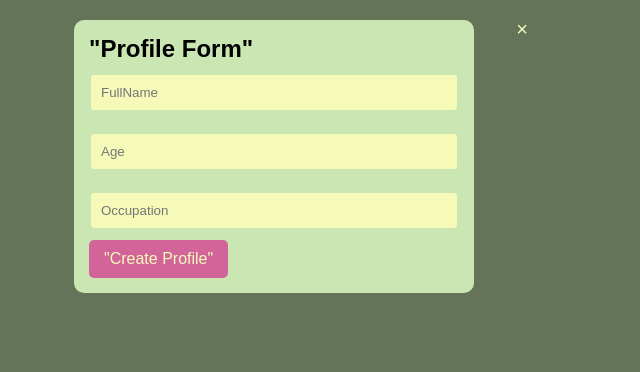
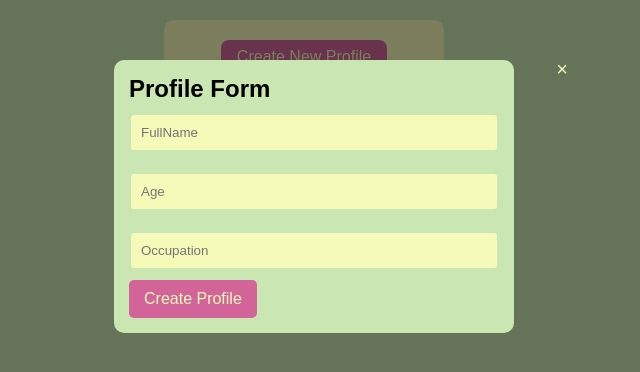
Before and after one commit to fresher2coder/mru-java-fsd, a React (Vite) app in the folder front_end/react/react_basics/: page / in a window 1280 px wide. Both pictures are taken after a click on the button "Create New Profile". Shown: the top 372 px of the page, without its empty margins (336-976 px from the left). Built offline with nearby package versions, Linux system fonts and the light colour scheme.

Commit message:
Revert "react basics: form handling curd without updated"
This reverts commit c00ad332530ecfea71398abda754674bba135b78.

```diff
--- a/front_end/react/react_basics/src/App.css
+++ b/front_end/react/react_basics/src/App.css
@@ -332,31 +332,8 @@ table td {
 }
 
 /* modal-sytle  */
-/* Modal overlay */
-.ReactModal__Overlay {
-  background-color: rgba(0, 0, 0, 0.5) !important;
-}
-
-/* Modal content */
-.ReactModal__Content {
-  background: transparent !important;
-  border: none !important;
-  width: 90% !important;
-  max-width: 500px !important;
-  margin: auto !important;
-  padding: 20px !important;
-  transition: all 0.3s ease !important;
-  position: relative !important;
-  overflow-x: hidden !important;
-}
-
-/* Close button */
-.modal-close-button {
-  position: absolute;
-  top: 10px;
-  right: 10px;
-  background: transparent;
-  border: none;
-  font-size: 20px;
-  cursor: pointer;
-}
+/* .modal {
+  content: {
+    background-color: "transparent";
+  },
+} */
--- a/front_end/react/react_basics/src/components/formHandling/ListCard.jsx
+++ b/front_end/react/react_basics/src/components/formHandling/ListCard.jsx
@@ -2,8 +2,8 @@
 import React from "react";
 
 function ListCard(props) {
-  const { fullname, age, occupation, id } = props.data;
-  const { onDelete } = props;
+  const { fullname, age, occupation } = props.data;
+  const { onDelete, onEdit } = props;
   return (
     <>
       <section className="card">
@@ -12,15 +12,12 @@ function ListCard(props) {
         <p>Age: {age}</p>
         <p>Occupation: {occupation}</p>
         <section className="btns">
-          <button
-            className="btn"
-            onClick={() => {
-              onDelete(id);
-            }}
-          >
+          <button className="btn" onClick={onDelete}>
             Delete
           </button>
-          <button className="btn">Edit</button>
+          <button className="btn" onClick={onEdit}>
+            Edit
+          </button>
         </section>
       </section>
     </>
--- a/front_end/react/react_basics/src/components/formHandling/Profile.jsx
+++ b/front_end/react/react_basics/src/components/formHandling/Profile.jsx
@@ -12,6 +12,17 @@ function Profile() {
   const [isModalOpen, setModalOpen] = useState(false);
 
   const addProfile = (newProfile) => {
+    // Check if a profile with the same fullname already exists
+    const isDuplicate = profiles.some(
+      (profile) =>
+        profile.fullname.toLowerCase() === newProfile.fullname.toLowerCase()
+    );
+
+    if (isDuplicate) {
+      alert("A profile with this fullname already exists!");
+      return; // Exit without adding the profile
+    }
+
     // If not a duplicate, add the new profile
     newProfile.id = generateId();
     setProfiles((profiles) => [...profiles, newProfile]);
@@ -22,7 +33,20 @@ function Profile() {
     setProfiles((profiles) => profiles.filter((profile) => profile.id !== id));
   };
 
-  const updateProfile = () => {};
+  const updateProfile = (updatedProfile) => {
+    setProfiles((profiles) =>
+      profiles.map((profile) =>
+        profile.id === updatedProfile.id ? updatedProfile : profile
+      )
+    );
+    setEditingProfile(null);
+    setModalOpen(false);
+  };
+
+  const openEditModal = (profile) => {
+    setEditingProfile(profile);
+    setModalOpen(true);
+  };
 
   return (
     <>
@@ -33,24 +57,51 @@ function Profile() {
       <ReactModal
         isOpen={isModalOpen}
         onRequestClose={() => setModalOpen(false)}
-        className="ReactModal__Content ReactModal__Overlay"
+        style={{
+          overlay: {
+            backgroundColor: "rgba(0, 0, 0, 0.5)",
+          },
+          content: {
+            background: "transparent",
+            border: "none",
+            width: "90%", // Responsive width
+            maxWidth: "500px", // Max width for large screens
+            margin: "auto",
+            padding: "20px",
+            transition: "all 0.3s ease", // Smooth transition
+            position: "relative",
+            overflowX: "hidden", // Prevent horizontal overflow
+          },
+        }}
       >
         <button
-          className="modal-close-button"
+          style={{
+            position: "absolute",
+            top: "10px",
+            right: "10px",
+            background: "transparent",
+            border: "none",
+            fontSize: "20px",
+            cursor: "pointer",
+          }}
           onClick={() => setModalOpen(false)}
         >
           &times; {/* Close button (X) */}
         </button>
-        <ProfileForm addProfile={addProfile} />
+        <ProfileForm
+          addProfile={editingProfile ? updateProfile : addProfile}
+          initialData={editingProfile || {}}
+          isEditing={Boolean(editingProfile)}
+        />
       </ReactModal>
 
       <section className="profile-card">
         {profiles.map((profile) => (
           <ListCard
             key={profile.id}
-            id={profile.id}
             data={profile}
-            onDelete={deleteProfile}
+            onDelete={() => deleteProfile(profile.id)}
+            onEdit={() => openEditModal(profile)}
           />
         ))}
       </section>
--- a/front_end/react/react_basics/src/components/formHandling/ProfileForm.jsx
+++ b/front_end/react/react_basics/src/components/formHandling/ProfileForm.jsx
@@ -1,12 +1,23 @@
 import React, { useState, useEffect } from "react";
 
 function ProfileForm(props) {
-  const { addProfile } = props;
+  const { addProfile, initialData = {}, isEditing = false } = props;
   const [formData, setFormData] = useState({
     fullname: "",
     age: "",
     occupation: "",
   });
+  const [errors, setErrors] = useState({
+    fullname: "",
+    age: "",
+    occupation: "",
+  });
+
+  useEffect(() => {
+    if (isEditing) {
+      setFormData(initialData);
+    }
+  }, [initialData, isEditing]);
 
   const handleChange = (event) => {
     setFormData((prevData) => ({
@@ -15,17 +26,49 @@ function ProfileForm(props) {
     }));
   };
 
+  const validateForm = () => {
+    let valid = true;
+    let validationErrors = { fullname: "", age: "", occupation: "" };
+
+    // Fullname validation: Only alphabets and a single space allowed
+    const fullnameRegex = /^[A-Za-z]+(?: [A-Za-z]+)*$/;
+    if (!fullnameRegex.test(formData.fullname)) {
+      validationErrors.fullname =
+        "Fullname should only contain alphabets and a single space between words.";
+      valid = false;
+    }
+
+    // Occupation validation: Only alphabets and a single space allowed
+    const occupationRegex = /^[A-Za-z]+(?: [A-Za-z]+)*$/;
+    if (!occupationRegex.test(formData.occupation)) {
+      validationErrors.occupation =
+        "Occupation should only contain alphabets and a single space between words.";
+      valid = false;
+    }
+
+    // Age validation: Age greater than 18
+    if (formData.age <= 18 || isNaN(formData.age) || formData.age === "") {
+      validationErrors.age = "Age should be greater than 18.";
+      valid = false;
+    }
+
+    setErrors(validationErrors);
+    return valid;
+  };
+
   const handleSubmit = (event) => {
     event.preventDefault();
-
-    addProfile(formData);
-    setFormData({ fullname: "", age: "", occupation: "" });
+    if (validateForm()) {
+      addProfile(formData);
+      setFormData({ fullname: "", age: "", occupation: "" });
+      setErrors({ fullname: "", age: "", occupation: "" }); // Clear errors on successful submission
+    }
   };
 
   return (
     <>
       <form className="profile-form" onSubmit={handleSubmit}>
-        <h2>"Profile Form"</h2>
+        <h2>{isEditing ? "Edit Profile" : "Profile Form"}</h2>
 
         <input
           type="text"
@@ -35,6 +78,7 @@ function ProfileForm(props) {
           required
           onChange={handleChange}
         />
+        {errors.fullname && <p className="error">{errors.fullname}</p>}
 
         <input
           type="number"
@@ -44,6 +88,7 @@ function ProfileForm(props) {
           required
           onChange={handleChange}
         />
+        {errors.age && <p className="error">{errors.age}</p>}
 
         <input
           type="text"
@@ -53,8 +98,11 @@ function ProfileForm(props) {
           required
           onChange={handleChange}
         />
+        {errors.occupation && <p className="error">{errors.occupation}</p>}
 
-        <button type="submit">"Create Profile"</button>
+        <button type="submit">
+          {isEditing ? "Update Profile" : "Create Profile"}
+        </button>
       </form>
     </>
   );
```
